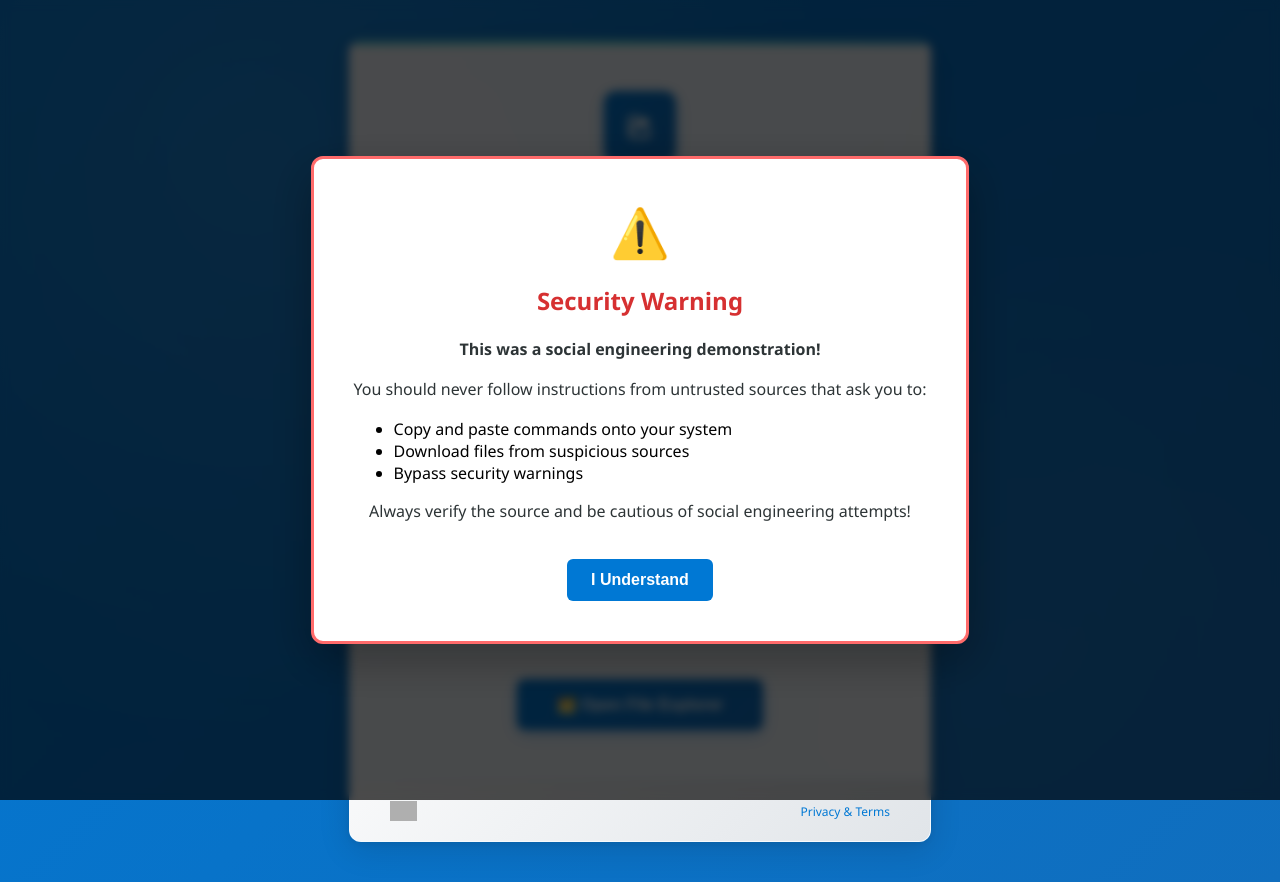
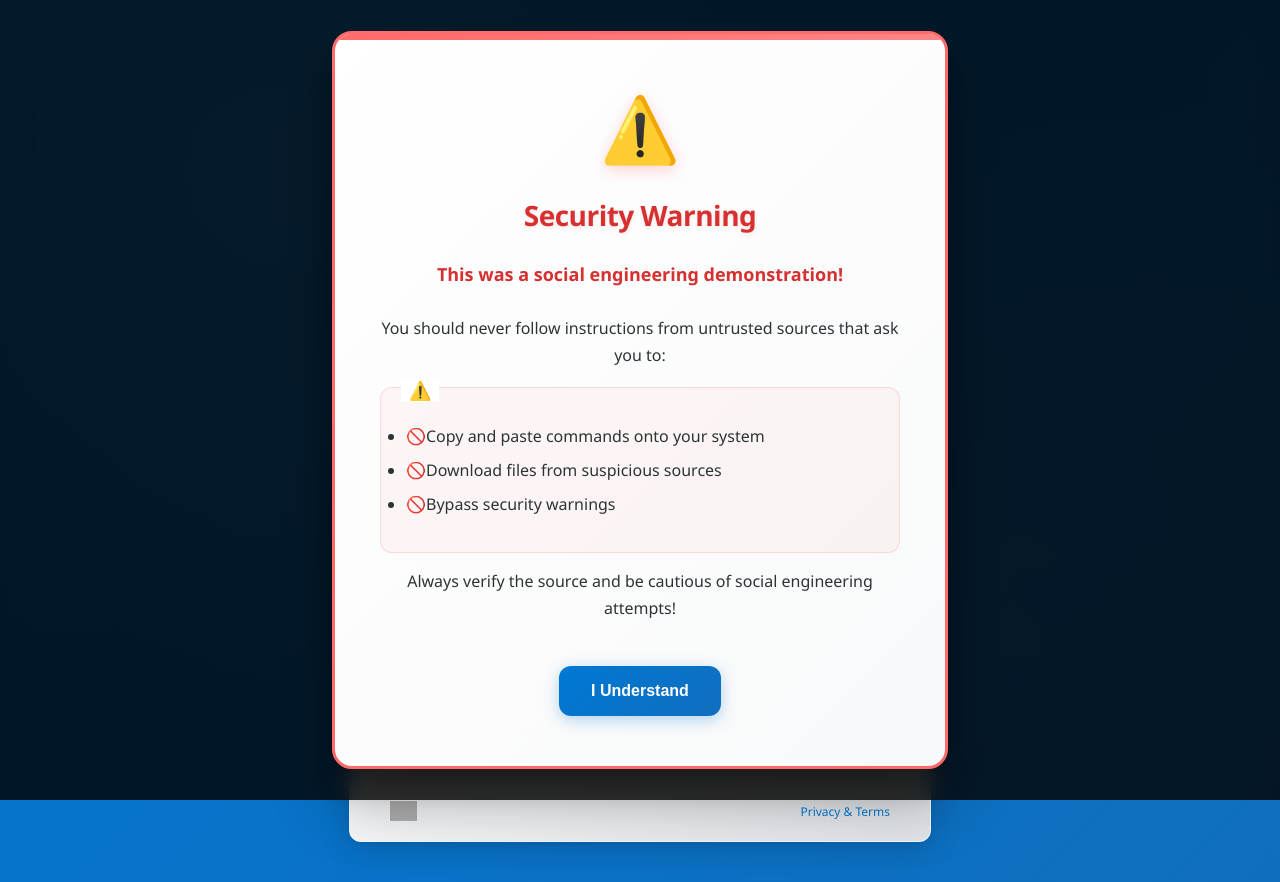
Before and after one commit to h4lpy/h4lpy.github.io, a plain HTML site: page index.html in a window 1280 px wide. Both pictures are taken after a click on the button "C:\Internal\Important\Q4 Bonus.pdf". Drawn offline with Linux system fonts and the light colour scheme; grey boxes are pictures that could not be loaded; a web font is replaced by a local one.

Commit message:
styling changes

```diff
--- a/assets/styles.css
+++ b/assets/styles.css
@@ -311,68 +311,179 @@ body::before {
     font-size: 16px;
 }
 
+/* Enhanced Educational Alert Styling */
 .educational-alert {
     position: fixed;
     top: 0;
     left: 0;
     right: 0;
     bottom: 0;
-    background: rgba(0, 0, 0, 0.7);
-    display: none;
+    background: rgba(0, 0, 0, 0.8);
+    display: flex;
     justify-content: center;
     align-items: center;
     z-index: 1000;
-    backdrop-filter: blur(5px);
+    backdrop-filter: blur(10px);
+    opacity: 0;
+    visibility: hidden;
+    transition: all 0.4s cubic-bezier(0.4, 0, 0.2, 1);
 }
 
 .educational-alert.show {
-    display: flex;
+    opacity: 1;
+    visibility: visible;
 }
 
 .alert-box {
-    background: white;
-    border-radius: 12px;
-    padding: 40px;
-    max-width: 700px;
+    background: linear-gradient(135deg, #ffffff 0%, #f8f9fa 100%);
+    border-radius: 20px;
+    padding: 50px 45px;
+    max-width: 520px;
     margin: 20px;
-    box-shadow: 0 16px 48px rgba(0, 0, 0, 0.3);
+    box-shadow:
+    0 32px 64px rgba(0, 0, 0, 0.3),
+    0 16px 32px rgba(0, 0, 0, 0.2),
+    0 8px 16px rgba(0, 0, 0, 0.1);
     text-align: center;
     border: 3px solid #ff6b6b;
+    position: relative;
+    overflow: hidden;
+    transform: scale(0.7) rotateX(15deg);
+    transition: all 0.5s cubic-bezier(0.34, 1.56, 0.64, 1);
+}
+
+.educational-alert.show .alert-box {
+    transform: scale(1) rotateX(0deg);
+}
+
+.alert-box::before {
+    content: '';
+    position: absolute;
+    top: 0;
+    left: 0;
+    right: 0;
+    height: 6px;
+    background: linear-gradient(90deg, #ff6b6b, #ff8787, #ff6b6b);
+    background-size: 200% 100%;
+    animation: alertShimmer 2s ease-in-out infinite;
+}
+
+@keyframes alertShimmer {
+    0%, 100% { background-position: 200% 0; }
+    50% { background-position: -200% 0; }
 }
 
 .alert-box h2 {
     color: #d63031;
-    margin: 0 0 20px 0;
-    font-size: 24px;
-    font-weight: 600;
+    margin: 0 0 25px 0;
+    font-size: 28px;
+    font-weight: 700;
+    text-shadow: 0 2px 4px rgba(214, 48, 49, 0.1);
+    letter-spacing: -0.5px;
 }
 
 .alert-box p {
     color: #2d3436;
-    line-height: 1.6;
-    margin: 0 0 15px 0;
+    line-height: 1.7;
+    margin: 0 0 18px 0;
     font-size: 16px;
+    font-weight: 500;
+}
+
+.alert-box p:first-of-type {
+    font-size: 18px;
+    font-weight: 600;
+    color: #d63031;
+    margin-bottom: 25px;
 }
 
 .alert-box .warning-icon {
-    font-size: 48px;
-    margin-bottom: 20px;
+    font-size: 64px;
+    margin-bottom: 25px;
+    display: inline-block;
+    animation: warningPulse 2s ease-in-out infinite;
+    filter: drop-shadow(0 4px 8px rgba(255, 107, 107, 0.3));
+}
+
+@keyframes warningPulse {
+    0%, 100% { transform: scale(1); }
+    50% { transform: scale(1.1); }
+}
+
+.alert-box ul {
+    text-align: left;
+    margin: 25px 0;
+    padding: 25px;
+    background: rgba(255, 107, 107, 0.05);
+    border-radius: 12px;
+    border: 1px solid rgba(255, 107, 107, 0.2);
+    position: relative;
+}
+
+.alert-box ul::before {
+    content: '⚠️';
+    position: absolute;
+    top: -10px;
+    left: 20px;
+    background: white;
+    padding: 0 8px;
+    font-size: 18px;
+}
+
+.alert-box li {
+    margin: 12px 0;
+    padding-left: 20px;
+    position: relative;
+    color: #2d3436;
+    font-weight: 500;
+}
+
+.alert-box li::before {
+    content: '🚫';
+    position: absolute;
+    left: 0;
+    top: 0;
 }
 
 .alert-close {
-    background: #0078d4;
+    background: linear-gradient(135deg, #0078d4, #106ebe);
     color: white;
     border: none;
-    padding: 12px 24px;
-    border-radius: 6px;
+    padding: 16px 32px;
+    border-radius: 12px;
     font-size: 16px;
     font-weight: 600;
     cursor: pointer;
-    margin-top: 20px;
+    margin-top: 25px;
+    transition: all 0.3s cubic-bezier(0.4, 0, 0.2, 1);
+    box-shadow: 0 4px 16px rgba(0, 120, 212, 0.3);
+    position: relative;
+    overflow: hidden;
+}
+
+.alert-close::before {
+    content: '';
+    position: absolute;
+    top: 0;
+    left: -100%;
+    width: 100%;
+    height: 100%;
+    background: linear-gradient(90deg, transparent, rgba(255, 255, 255, 0.2), transparent);
+    transition: left 0.6s ease;
 }
 
 .alert-close:hover {
-    background: #106ebe;
+    background: linear-gradient(135deg, #106ebe, #005ea2);
+    transform: translateY(-2px);
+    box-shadow: 0 8px 24px rgba(0, 120, 212, 0.4);
+}
+
+.alert-close:hover::before {
+    left: 100%;
+}
+
+.alert-close:active {
+    transform: translateY(0);
 }
 
 @media (max-width: 640px) {
@@ -395,6 +506,19 @@ body::before {
 
     .alert-box {
     margin: 10px;
-    padding: 30px;
+    padding: 35px 30px;
+    max-width: 90vw;
+    }
+
+    .alert-box h2 {
+    font-size: 24px;
+    }
+
+    .alert-box .warning-icon {
+    font-size: 52px;
+    }
+
+    .alert-box ul {
+    padding: 20px;
     }
 }
```
